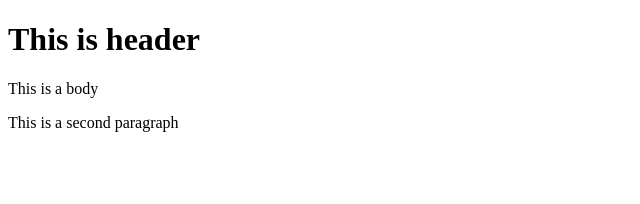
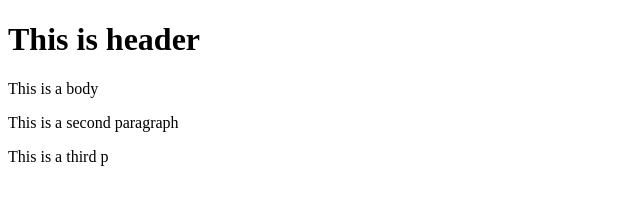
Before and after one commit to shanthibeth/git-test, a website: page index.html in a window 1280 px wide. Shown: the whole page, without its empty margins (0-640 px from the left). Drawn offline with Linux system fonts and the light colour scheme.

Commit message:
fourth commit" "

```diff
--- a/index.html
+++ b/index.html
@@ -8,5 +8,6 @@
 	<h1>This is  header</h1>
 	<p>This is a body</p>
 	<p>This is a second paragraph</p>
+	<p>This is a third p</p>
 </body>
 </html>
```
Also changed, not shown: package.json (added, +24 -0 lines), 1 other file.
